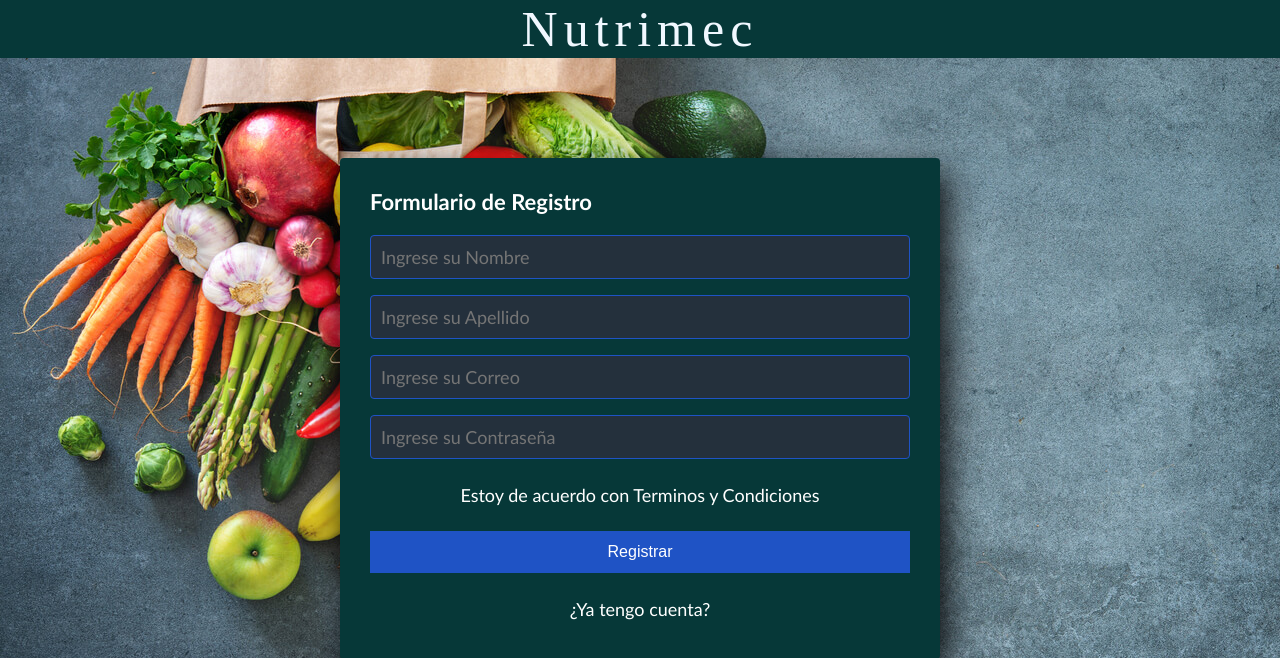
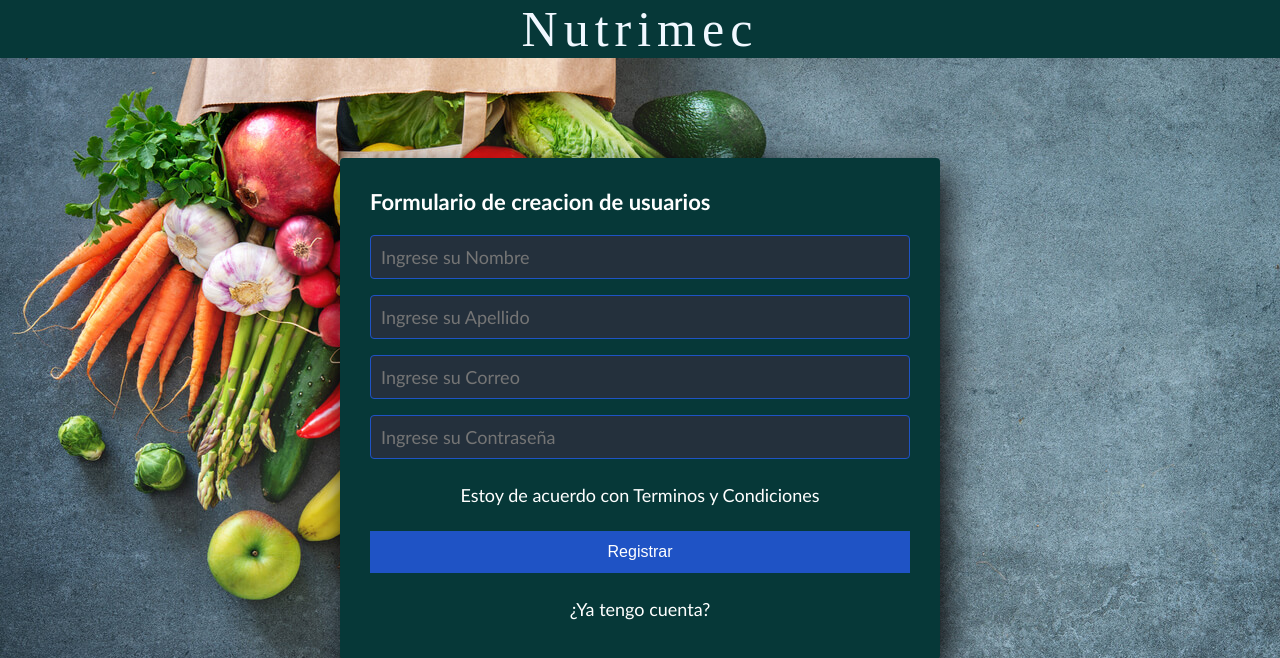
Before and after one commit to kevin131372/Nutrimec, a Django app: page / in a window 1280 px wide. Shown: the top 658 px of the page. Run offline with Django 3.2, Linux system fonts and the light colour scheme; some web fonts are replaced.

Commit message:
cambie el titulo de registro

```diff
--- a/core/templates/core/register.html
+++ b/core/templates/core/register.html
@@ -11,7 +11,7 @@
 
     <body>
         <section class="form-register">
-        <h4>Formulario de Registro</h4>
+        <h4>Formulario de creacion de usuarios</h4>
         <form action="{% url 'register' %}" method="POST">
             {% csrf_token %}
             <input class="controls" type="text" name="name" id="name" placeholder="Ingrese su Nombre">
```
